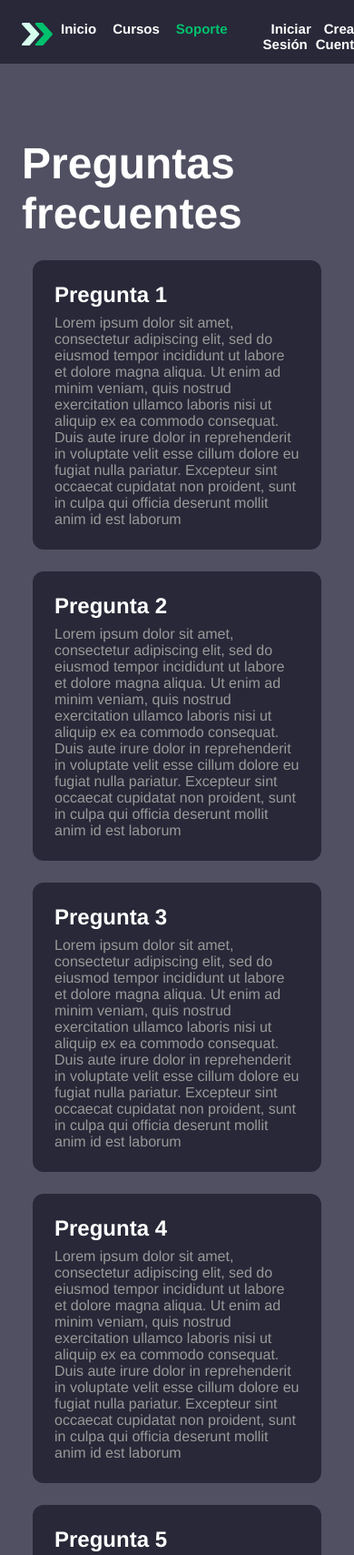
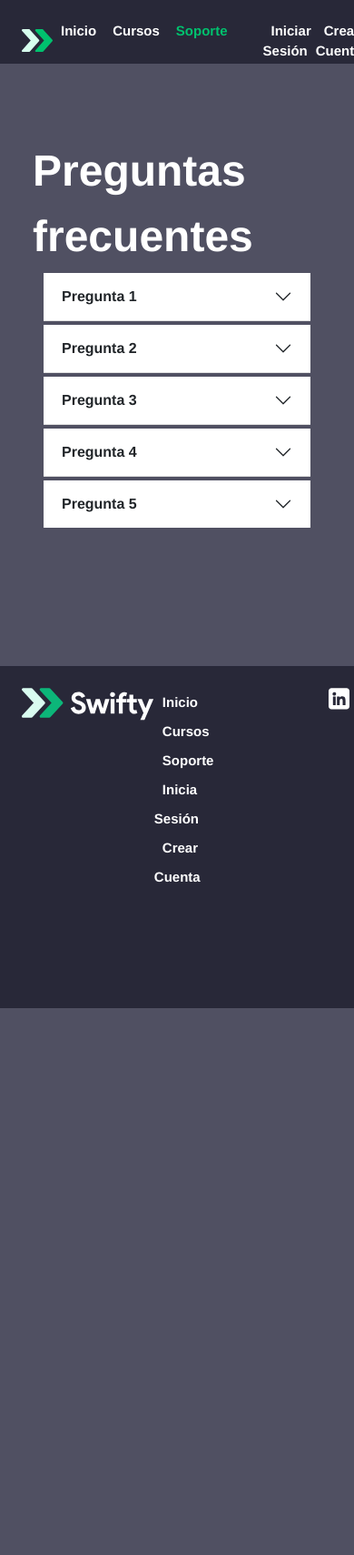
Before and after one commit to Schavcovsky/CoderHouse-WebDev-eLearning, a plain HTML site: page support_center.html in a window 390 px wide. Shown: the top 1709 px of the page at 91% size. After the commit the page ends 1108 px from the top, so only its background shows below. Drawn offline with nearby package versions, Linux system fonts and the light colour scheme.

Commit message:
Integración bootstrap en SignUp y soporte

```diff
--- a/support_center.html
+++ b/support_center.html
@@ -4,6 +4,8 @@
     <meta charset="UTF-8">
     <meta http-equiv="X-UA-Compatible" content="IE=edge">
     <meta name="viewport" content="width=device-width, initial-scale=1.0">
+    <link href="https://cdn.jsdelivr.net/npm/bootstrap@5.1.3/dist/css/bootstrap.min.css" rel="stylesheet" integrity="sha384-1BmE4kWBq78iYhFldvKuhfTAU6auU8tT94WrHftjDbrCEXSU1oBoqyl2QvZ6jIW3" crossorigin="anonymous">
+    <script src="https://cdn.jsdelivr.net/npm/bootstrap@5.1.3/dist/js/bootstrap.bundle.min.js" integrity="sha384-ka7Sk0Gln4gmtz2MlQnikT1wXgYsOg+OMhuP+IlRH9sENBO0LRn5q+8nbTov4+1p" crossorigin="anonymous"></script>
     <link rel="stylesheet" href="../css/style.css">
     <link rel="preconnect" href="https://fonts.googleapis.com">
     <link rel="preconnect" href="https://fonts.gstatic.com" crossorigin>
@@ -25,34 +27,64 @@
             </nav>
         </header>
     </div>
+    <div class="container">
         <div class="main-container">
             <div class="single-column">
                 <div class="title">Preguntas frecuentes</div>
-            <div class="course-info">
-                <div class="question">Pregunta 1</div>
-                <div class="answer">Lorem ipsum dolor sit amet, consectetur adipiscing elit, sed do eiusmod tempor incididunt ut labore et dolore magna aliqua. Ut enim ad minim veniam, quis nostrud exercitation ullamco laboris nisi ut aliquip ex ea commodo consequat. Duis aute irure dolor in reprehenderit in voluptate velit esse cillum dolore eu fugiat nulla pariatur. Excepteur sint occaecat cupidatat non proident, sunt in culpa qui officia deserunt mollit anim id est laborum</div>
+                <div class="container">
+                    <div class="accordion accordion-flush" id="accordionFlushExample">
+                        <div class="accordion-item">
+                          <h2 class="accordion-header" id="flush-headingOne">
+                            <button class="accordion-button collapsed" type="button" data-bs-toggle="collapse" data-bs-target="#flush-collapseOne" aria-expanded="false" aria-controls="flush-collapseOne">
+                                Pregunta 1
+                            </button>
+                          </h2>
+                          <div id="flush-collapseOne" class="accordion-collapse collapse" aria-labelledby="flush-headingOne" data-bs-parent="#accordionFlushExample">
+                            <div class="accordion-body" style="color: black;">Lorem ipsum dolor sit amet, consectetur adipiscing elit, sed do eiusmod tempor incididunt ut labore et dolore magna aliqua. Ut enim ad minim veniam, quis nostrud exercitation ullamco laboris nisi ut aliquip ex ea commodo consequat. Duis aute irure dolor in reprehenderit in voluptate velit esse cillum dolore eu fugiat nulla pariatur. Excepteur sint occaecat cupidatat non proident, sunt in culpa qui officia deserunt mollit anim id est laborum</div>
                           </div>
-            <div class="course-info">
-                <div class="question">Pregunta 2</div>
-                <div class="answer">Lorem ipsum dolor sit amet, consectetur adipiscing elit, sed do eiusmod tempor incididunt ut labore et dolore magna aliqua. Ut enim ad minim veniam, quis nostrud exercitation ullamco laboris nisi ut aliquip ex ea commodo consequat. Duis aute irure dolor in reprehenderit in voluptate velit esse cillum dolore eu fugiat nulla pariatur. Excepteur sint occaecat cupidatat non proident, sunt in culpa qui officia deserunt mollit anim id est laborum</div>
                         </div>
-            <div class="course-info">
-                <div class="question">Pregunta 3</div>
-                <div class="answer">Lorem ipsum dolor sit amet, consectetur adipiscing elit, sed do eiusmod tempor incididunt ut labore et dolore magna aliqua. Ut enim ad minim veniam, quis nostrud exercitation ullamco laboris nisi ut aliquip ex ea commodo consequat. Duis aute irure dolor in reprehenderit in voluptate velit esse cillum dolore eu fugiat nulla pariatur. Excepteur sint occaecat cupidatat non proident, sunt in culpa qui officia deserunt mollit anim id est laborum</div>
+                        <div class="accordion-item">
+                          <h2 class="accordion-header" id="flush-headingTwo">
+                            <button class="accordion-button collapsed" type="button" data-bs-toggle="collapse" data-bs-target="#flush-collapseTwo" aria-expanded="false" aria-controls="flush-collapseTwo">
+                                Pregunta 2
+                            </button>
+                          </h2>
+                          <div id="flush-collapseTwo" class="accordion-collapse collapse" aria-labelledby="flush-headingTwo" data-bs-parent="#accordionFlushExample">
+                            <div class="accordion-body" style="color: black;">Lorem ipsum dolor sit amet, consectetur adipiscing elit, sed do eiusmod tempor incididunt ut labore et dolore magna aliqua. Ut enim ad minim veniam, quis nostrud exercitation ullamco laboris nisi ut aliquip ex ea commodo consequat. Duis aute irure dolor in reprehenderit in voluptate velit esse cillum dolore eu fugiat nulla pariatur. Excepteur sint occaecat cupidatat non proident, sunt in culpa qui officia deserunt mollit anim id est laborum</div>
                           </div>
-            <div class="course-info">
-                <div class="question">Pregunta 4</div>
-                <div class="answer">Lorem ipsum dolor sit amet, consectetur adipiscing elit, sed do eiusmod tempor incididunt ut labore et dolore magna aliqua. Ut enim ad minim veniam, quis nostrud exercitation ullamco laboris nisi ut aliquip ex ea commodo consequat. Duis aute irure dolor in reprehenderit in voluptate velit esse cillum dolore eu fugiat nulla pariatur. Excepteur sint occaecat cupidatat non proident, sunt in culpa qui officia deserunt mollit anim id est laborum</div>
                         </div>
-            <div class="course-info">
-                <div class="question">Pregunta 5</div>
-                <div class="answer">Lorem ipsum dolor sit amet, consectetur adipiscing elit, sed do eiusmod tempor incididunt ut labore et dolore magna aliqua. Ut enim ad minim veniam, quis nostrud exercitation ullamco laboris nisi ut aliquip ex ea commodo consequat. Duis aute irure dolor in reprehenderit in voluptate velit esse cillum dolore eu fugiat nulla pariatur. Excepteur sint occaecat cupidatat non proident, sunt in culpa qui officia deserunt mollit anim id est laborum</div>
+                        <div class="accordion-item">
+                          <h2 class="accordion-header" id="flush-headingThree">
+                            <button class="accordion-button collapsed" type="button" data-bs-toggle="collapse" data-bs-target="#flush-collapseThree" aria-expanded="false" aria-controls="flush-collapseThree">
+                                Pregunta 3
+                            </button>
+                          </h2>
+                          <div id="flush-collapseThree" class="accordion-collapse collapse" aria-labelledby="flush-headingThree" data-bs-parent="#accordionFlushExample">
+                            <div class="accordion-body" style="color: black;">Lorem ipsum dolor sit amet, consectetur adipiscing elit, sed do eiusmod tempor incididunt ut labore et dolore magna aliqua. Ut enim ad minim veniam, quis nostrud exercitation ullamco laboris nisi ut aliquip ex ea commodo consequat. Duis aute irure dolor in reprehenderit in voluptate velit esse cillum dolore eu fugiat nulla pariatur. Excepteur sint occaecat cupidatat non proident, sunt in culpa qui officia deserunt mollit anim id est laborum</div>
                           </div>
-            <div class="support-form">
-                <div class="title">¿No encuentras solución a tú problema?</div>
-                <div class="description">¡No te preocupes, mándanos un ticket y resolveremos tu problema a la brevedad!</div>
-                <button class="disabled">Iniciar sesión</button>
-                <div class="disclaimer">Debes iniciar sesión con tu cuenta primero para poder enviar un mensaje*</div>
+                        </div>
+                        <div class="accordion-item">
+                            <h2 class="accordion-header" id="flush-headingFour">
+                              <button class="accordion-button collapsed" type="button" data-bs-toggle="collapse" data-bs-target="#flush-collapseFour" aria-expanded="false" aria-controls="flush-collapseFour">
+                                Pregunta 4
+                              </button>
+                            </h2>
+                            <div id="flush-collapseFour" class="accordion-collapse collapse" aria-labelledby="flush-headingFour" data-bs-parent="#accordionFlushExample">
+                              <div class="accordion-body" style="color: black;">Lorem ipsum dolor sit amet, consectetur adipiscing elit, sed do eiusmod tempor incididunt ut labore et dolore magna aliqua. Ut enim ad minim veniam, quis nostrud exercitation ullamco laboris nisi ut aliquip ex ea commodo consequat. Duis aute irure dolor in reprehenderit in voluptate velit esse cillum dolore eu fugiat nulla pariatur. Excepteur sint occaecat cupidatat non proident, sunt in culpa qui officia deserunt mollit anim id est laborum</div>
+                            </div>
+                          </div>
+                          <div class="accordion-item">
+                            <h2 class="accordion-header" id="flush-headingFive">
+                              <button class="accordion-button collapsed" type="button" data-bs-toggle="collapse" data-bs-target="#flush-collapseFive" aria-expanded="false" aria-controls="flush-collapseFive">
+                                Pregunta 5
+                              </button>
+                            </h2>
+                            <div id="flush-collapseFive" class="accordion-collapse collapse" aria-labelledby="flush-headingFive" data-bs-parent="#accordionFlushExample">
+                              <div class="accordion-body" style="color: black;">Lorem ipsum dolor sit amet, consectetur adipiscing elit, sed do eiusmod tempor incididunt ut labore et dolore magna aliqua. Ut enim ad minim veniam, quis nostrud exercitation ullamco laboris nisi ut aliquip ex ea commodo consequat. Duis aute irure dolor in reprehenderit in voluptate velit esse cillum dolore eu fugiat nulla pariatur. Excepteur sint occaecat cupidatat non proident, sunt in culpa qui officia deserunt mollit anim id est laborum</div>
+                            </div>
+                          </div>
+                      </div>
+                </div>
             </div>
         </div>
     </div>
```
Also changed, not shown: courses.html (deleted, +0 -18 lines), signIn.html (+1 -1 lines), signUp.html (+8 -4 lines). Lines whose indentation alone changed are shown as unchanged.
